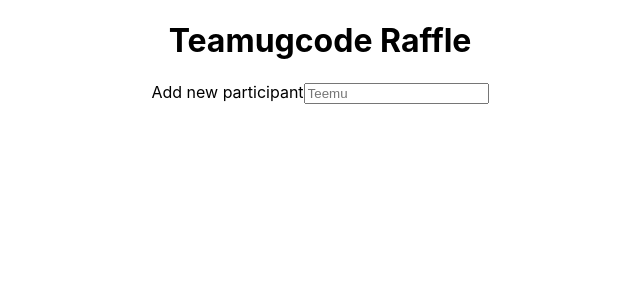
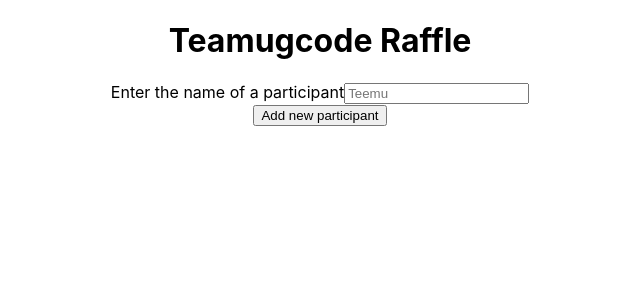
Before and after one commit to teamugcode/teamugcode-raffle, a React (Create React App) app: page / in a window 1280 px wide. Shown: the top 300 px of the page, without its empty margins (320-960 px from the left). Built offline with nearby package versions, Linux system fonts and the light colour scheme.

Commit message:
Add AddParticipantButton component and access input value via ref

```diff
--- a/src/App.js
+++ b/src/App.js
@@ -1,12 +1,20 @@
 import "./App.css";
 import Title from "./components/Title";
 import NameInput from "./components/NameInput";
+import AddParticipantButton from "./components/AddParticipantButton";
+import React from "react";
 
 function App() {
+    const inputRef = React.createRef();
     return (
         <div className="App">
             <Title title="Teamugcode Raffle" />
-            <NameInput addText="Add new participant" placeholder="Teemu" />
+            <NameInput
+                addText="Enter the name of a participant"
+                placeholder="Teemu"
+                ref={inputRef}
+            />
+            <AddParticipantButton text="Add new participant" ref={inputRef} />
         </div>
     );
 }
--- /dev/null
+++ b/src/components/AddParticipantButton.js
@@ -0,0 +1,15 @@
+import React from "react";
+
+const AddParticipantButton = React.forwardRef((props, ref) => {
+    const handleButtonClick = () => {
+        console.log(ref.current.value);
+    };
+
+    return (
+        <button onClick={handleButtonClick} className="AddParticipantButton">
+            {props.text}
+        </button>
+    );
+});
+
+export default AddParticipantButton;
--- a/src/components/NameInput.js
+++ b/src/components/NameInput.js
@@ -1,15 +1,18 @@
-const NameInput = (props) => {
+import React from "react";
+
+const NameInput = React.forwardRef((props, ref) => {
     return (
         <div className="NameInputWrapper">
-            <label for="name-input">{props.addText}</label>
+            <label htmlFor="name-input">{props.addText}</label>
             <input
                 id="name-input"
                 className="NameInputWrapper__Input"
                 type="text"
                 placeholder={props.placeholder}
+                ref={ref}
             />
         </div>
     );
-};
+});
 
 export default NameInput;
```
